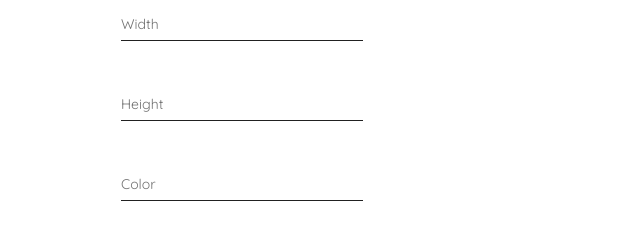
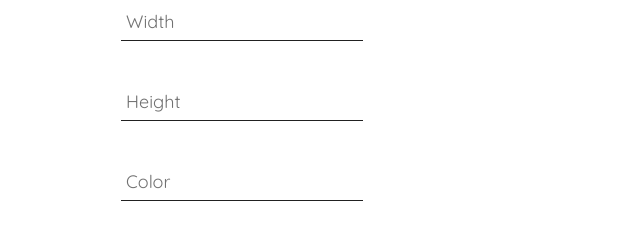
Before and after one commit to ashleighc207/react-box-form, a React (Create React App) app: page / in a window 1280 px wide. Shown: the top 243 px of the page, without its empty margins (199-839 px from the left). Built offline with nearby package versions, Linux system fonts and the light colour scheme; the HTML template or start-up script is replaced by a standard one.

Commit message:
clean up floating labels a bit

```diff
--- a/src/BoxForm.css
+++ b/src/BoxForm.css
@@ -14,18 +14,19 @@
 .BoxForm label {
   opacity: 0.75;
   color: #424242;
-  font-size: 14px;
+  font-size: 18px;
   position: absolute;
-  top: 15px;
-  transition: all 0.3s ease-in;
+  top: 10px;
+  left: 5px;
+  transition: all 0.2s ease-in;
 }
 
 
 .BoxForm label.active {
   opacity: 0.9;
-  font-size: 18px;
+  font-size: 12px;
   position: absolute;
-  top: 0px;
+  top: -10px;
 }
 
 .BoxForm input[type="text"] {
```
